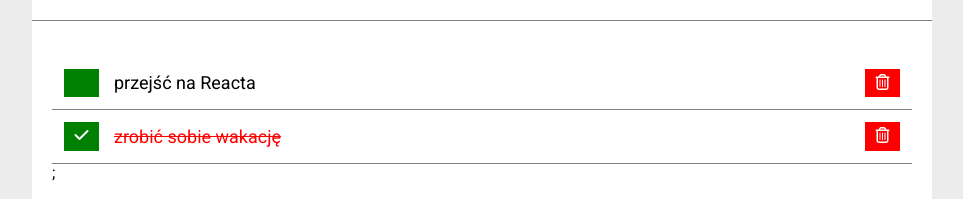
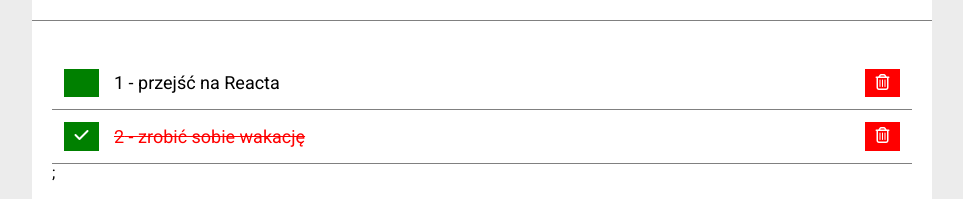
Before and after one commit to nataliyasoyko/toDoList-react, a React (Create React App) app: page / in a window 1280 px wide. Shown: the part 474-673 px from the top of the page, without its empty margins (158-1121 px from the left). Built offline with nearby package versions, Linux system fonts and the light colour scheme.

Commit message:
formatted

```diff
--- a/src/Tasks/index.js
+++ b/src/Tasks/index.js
@@ -13,7 +13,7 @@ const Tasks = ({tasks, hideDone, removeTask, toggleTaskDone}) => (
                 className="tasks__button tasks__button--done">
                 <i className={`fas fa-check${task.done ? "" : " fa-check--none" }`}></i>
             </button>
-            <span className={`tasks__text${task.done ? " tasks__text--done" : ""}`}>{task.content}</span>
+        <span className={`tasks__text${task.done ? " tasks__text--done" : ""}`}>{task.id} - {task.content}</span>
             <button
                 onClick={() => removeTask(task.id)}
                 className="tasks__button tasks__button--delete">
```
